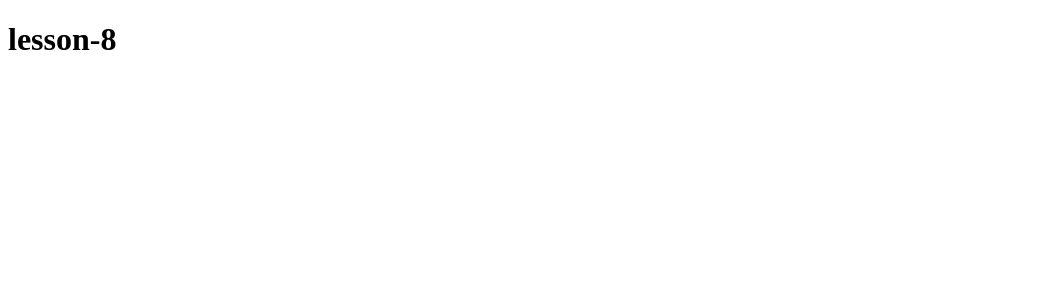
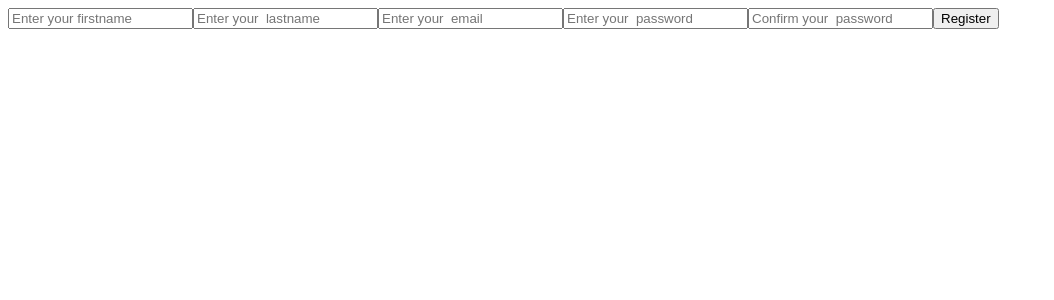
Before and after one commit to khayrullaevf/React-js-nt, a React (Create React App) app in the folder my_app/: page /register in a window 1280 px wide. Shown: the top 300 px of the page, without its empty margins (0-1054 px from the left). Built offline with nearby package versions, Linux system fonts and the light colour scheme.

Commit message:
Lesson-8

```diff
--- a/my_app/package.json
+++ b/my_app/package.json
@@ -8,6 +8,7 @@
     "@testing-library/user-event": "^13.5.0",
     "react": "^18.2.0",
     "react-dom": "^18.2.0",
+    "react-router-dom": "^6.20.1",
     "react-scripts": "5.0.1",
     "web-vitals": "^2.1.4"
   },
--- a/my_app/src/App.js
+++ b/my_app/src/App.js
@@ -1,13 +1,26 @@
-import { Fragment } from "react";
-import Homepage from "./pages/Homepage";
-
+import { Navigate, Route, Routes } from "react-router-dom";
+import Register from "./Components/Register";
+import Home from "./Components/Home";
+import Login from "./Components/Login";
+import About from "./Components/About";
 
 
 function App() {
+
+
+  const isLoggedIn=localStorage.getItem('email')&&localStorage.getItem('password')
+  console.log(isLoggedIn);
+
+
   return (
-    <Fragment>
-      <Homepage/>
-    </Fragment>
+    <>
+      <Routes>
+        <Route path="/" element={<Home />} />
+        <Route path="/register" element={<Register />} />
+        <Route path="/login" element={<Login />} />
+         {isLoggedIn?<Route path="/about" element={<About/>} />:<Route path="/about" element={<Navigate to='/register' />} />}
+      </Routes>
+    </>
   );
 }
 
--- /dev/null
+++ b/my_app/src/Components/About.jsx
@@ -0,0 +1,9 @@
+import React from 'react'
+
+const About = () => {
+  return (
+    <div>About</div>
+  )
+}
+
+export default About
--- /dev/null
+++ b/my_app/src/Components/Home.jsx
@@ -0,0 +1,9 @@
+import React from 'react'
+
+const Home = () => {
+  return (
+    <div>Home</div>
+  )
+}
+
+export default Home
--- /dev/null
+++ b/my_app/src/Components/Login.jsx
@@ -0,0 +1,34 @@
+import React from 'react'
+import useRegister from './useRegister'
+
+const Login = () => {
+    const{email,password,handlePasswordChange,handleEmailChange ,handleSubmit,error}=useRegister()
+
+
+
+
+
+
+
+  return (
+    <form onSubmit={handleSubmit}>
+      <input
+        type="email"
+        onChange={handleEmailChange}
+        value={email}
+        placeholder="Enter your  email"
+      />
+      {error.email && <p>{error.email}</p>}
+      <input
+        type="password"
+        onChange={handlePasswordChange}
+        value={password}
+        placeholder="Enter your  password"
+      />
+      {error.password && <p>{error.password}</p>}
+      <button type="submit">Login</button>
+    </form>
+  );
+}
+
+export default Login
--- /dev/null
+++ b/my_app/src/Components/Register.jsx
@@ -0,0 +1,73 @@
+import React from 'react'
+
+import useRegister from './useRegister'
+
+const Register = () => {
+    const {
+      firstName,
+      lastName,
+      email,
+      password,
+      confirmPassword,
+      error,
+      handleSubmit,
+      handleFirstnameChange,
+      handleLastnameChange,
+      handleEmailChange,
+      handlePasswordChange,
+      handleConfirmPasswordChange,
+    } = useRegister();
+
+
+
+
+
+
+
+
+
+
+
+  return (
+    <form onSubmit={handleSubmit}>
+      <input
+        type="text"
+        onChange={handleFirstnameChange}
+        value={firstName}
+        placeholder="Enter your firstname"
+      />
+      {error.firstName && <p>{error.firstName}</p>}
+      <input
+        type="text"
+        onChange={handleLastnameChange}
+        value={lastName}
+        placeholder="Enter your  lastname"
+      />
+      {error.lastName && <p>{error.lastName}</p>}
+      <input
+        type="email"
+        onChange={handleEmailChange}
+        value={email}
+        placeholder="Enter your  email"
+      />
+      {error.email && <p>{error.email}</p>}
+      <input
+        type="password"
+        onChange={handlePasswordChange}
+        value={password}
+        placeholder="Enter your  password"
+      />
+      {error.password && <p>{error.password}</p>}
+      <input
+        type="password"
+        onChange={handleConfirmPasswordChange}
+        value={confirmPassword}
+        placeholder="Confirm your  password"
+      />
+      {error.confirmPassword && <p>{error.confirmPassword}</p>}
+      <button type="submit">Register</button>
+    </form>
+  );
+}
+
+export default Register
--- /dev/null
+++ b/my_app/src/Components/useRegister.jsx
@@ -0,0 +1,103 @@
+import { useState } from "react";
+import { useNavigate } from "react-router-dom";
+
+const useRegister = () => {
+
+    const  navigate=useNavigate()
+  const [firstName, setFirstname] = useState("");
+  const [lastName, setLastname] = useState("");
+  const [email, setEmail] = useState("");
+  const [password, setPassword] = useState("");
+  const [confirmPassword, setconfirmPassword] = useState("");
+  const [error, setError] = useState({
+    firstName: "",
+    lastName: "",
+    email: "",
+    password: "",
+    confirmPassword: "",
+  });
+
+  const validateEmail = (email) => {
+    return /\S+@\S+\.\S+/.test(email);
+  };
+
+  const validatePassword = (password) => {
+    return password.length >= 6;
+  };
+
+  const handleSubmit = (event) => {
+    event.preventDefault();
+    let formValid = true;
+    const updateError = {
+      firstName: firstName ? "" : "Firstname is requried",
+      lastName: lastName ? "" : "Lastname is requried",
+      email: validateEmail(email)? "" : "invalid email address",
+      password:validatePassword(password)?'':'Kamida 6ta son ishlating',
+      confirmPassword:password===confirmPassword?'':'password mos kelmadi'
+    };
+
+     Object.keys(updateError).forEach((key)=>{
+        if (updateError[key]) {
+            formValid=false
+
+        }
+
+     })
+
+     if (!formValid) {
+        setError(updateError)
+        return;
+     }
+
+
+     localStorage.setItem('email',email)
+     localStorage.setItem("password", password);
+     console.log("Submitted");
+
+     navigate('/')
+
+
+
+
+
+  };
+
+
+
+
+
+
+
+
+  return {
+    firstName,
+    lastName,
+    email,
+    password,
+    confirmPassword,
+    error,
+    handleFirstnameChange: (event) => {
+      setFirstname(event.target.value.trim());
+      setError({ ...error, firstName: "" });
+    },
+    handleLastnameChange: (event) => {
+      setLastname(event.target.value.trim());
+      setError({ ...error, lastName: "" });
+    },
+    handleEmailChange: (event) => {
+      setEmail(event.target.value.trim());
+      setError({ ...error, email: "" });
+    },
+    handlePasswordChange: (event) => {
+      setPassword(event.target.value.trim());
+      setError({ ...error, password: "" });
+    },
+    handleConfirmPasswordChange: (event) => {
+      setconfirmPassword(event.target.value.trim());
+      setError({ ...error, confirmPassword: "" });
+    },
+    handleSubmit
+  };
+};
+
+export default useRegister;
--- a/my_app/src/index.js
+++ b/my_app/src/index.js
@@ -2,11 +2,14 @@ import React from 'react';
 import ReactDOM from 'react-dom/client';
 import App from './App';
 import reportWebVitals from './reportWebVitals';
+import { BrowserRouter } from 'react-router-dom';
 
 const root = ReactDOM.createRoot(document.getElementById('root'));
 root.render(
   <React.StrictMode>
-    <App />
+    <BrowserRouter>
+      <App />
+    </BrowserRouter>
   </React.StrictMode>
 );
 
```
Also changed, not shown: my_app/src/Components/ComponentA.jsx (added, +25 -0 lines), my_app/src/Components/ComponentB.jsx (added, +10 -0 lines), my_app/src/Components/useFetch.jsx (added, +29 -0 lines), 1 other file (tests, documents, lock files or other folders).
